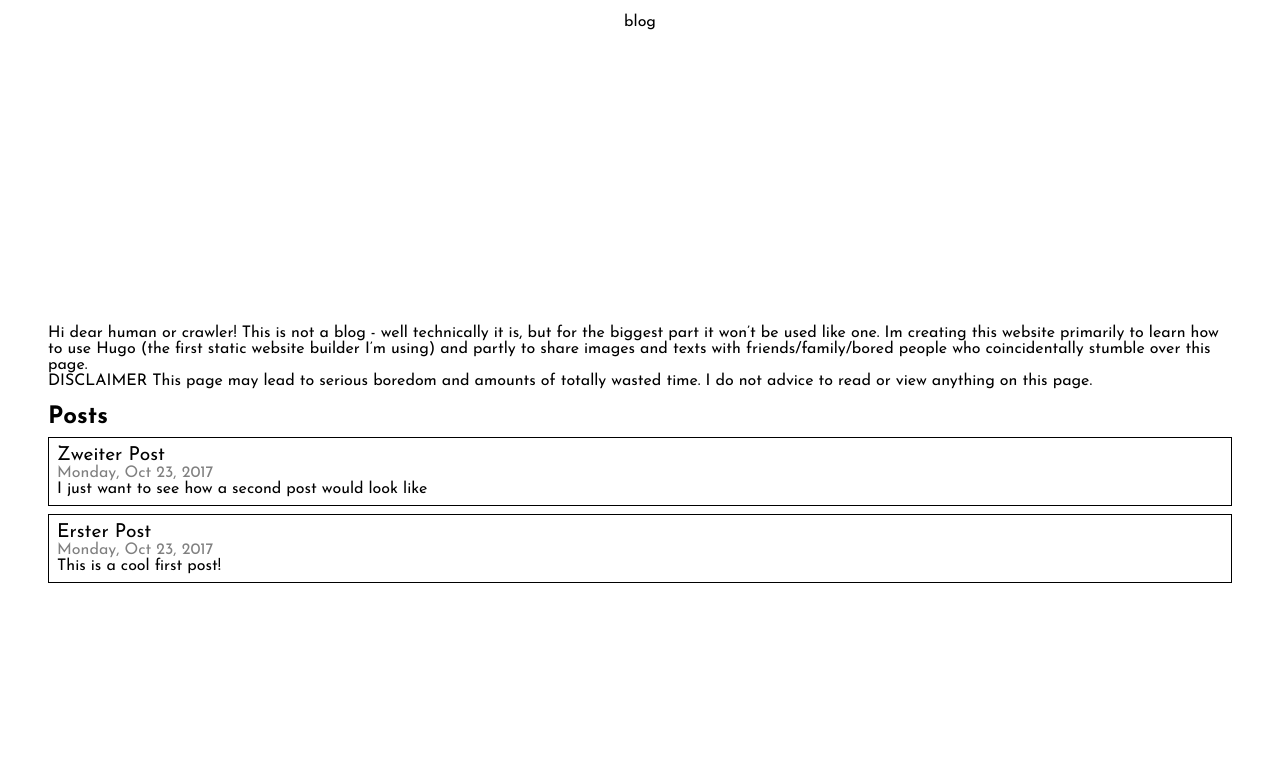
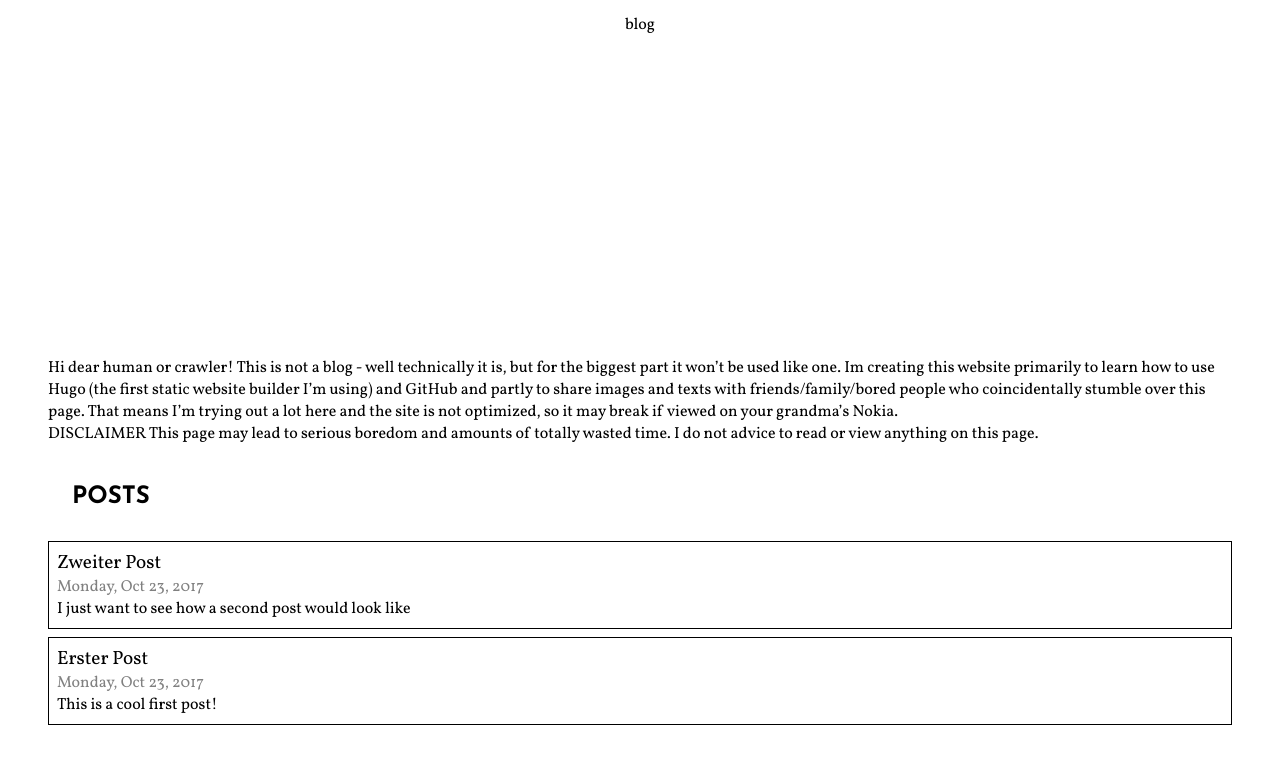
Before and after one commit to ChiIIBiII/ChiIIBiII.github.io, a plain HTML site: page index.html in a window 1280 px wide. Shown: the part 523-1286 px from the top of the page. Before the commit the page ends 1154 px from the top, so only its background shows below. Drawn offline with Linux system fonts and the light colour scheme.

Commit message:
FontChange
Schriftart auf Vollkorn geaendert und Satz auf Startseite hinzugefuegt

```diff
--- a/css/style.css
+++ b/css/style.css
@@ -18,7 +18,7 @@ div {
 /*all document stuff*/
 
 body {
-	font-family: 'Josefin Sans', sans-serif;
+	font-family: 'Vollkorn', serif;
 }
 
 * {
@@ -47,8 +47,9 @@ a {
 }
 
 
-h {
+h1, h2, h3, h4, h5, h6 {
 	padding: 1em;
 	margin: 0;
 	text-transform: uppercase;
+	font-family: 'Josefin Sans', sans-serif;
 }
--- a/index.html
+++ b/index.html
@@ -10,6 +10,7 @@
 		<link href="https://chiiibiii.github.io/css/list.css" rel="stylesheet" type="text/css" />
 	<link href="https://chiiibiii.github.io/css/site.css" rel="stylesheet" type="text/css" />
 	<link href="https://fonts.googleapis.com/css?family=Josefin+Sans:100,300,400,600,700&amp;subset=latin-ext" rel="stylesheet">
+	<link href="https://fonts.googleapis.com/css?family=Vollkorn:400,400i,700" rel="stylesheet">
 	<script type="text/javascript" src="script/TweenMax.min.js"></script>
 	<script type="text/javascript" src="script/DirectionalRotationPlugin.min.js"></script>
 	<script type="text/javascript" src="script/custom.js"></script>
@@ -53,7 +54,8 @@
 	</div>
 
 <div class="content"><p>Hi dear human or crawler!
-This is not a blog - well technically it is, but for the biggest part it won&rsquo;t be used like one. Im creating this website primarily to learn how to use Hugo (the first static website builder I&rsquo;m using) and partly to share images and texts with friends/family/bored people who coincidentally stumble over this page.</p>
+This is not a blog - well technically it is, but for the biggest part it won&rsquo;t be used like one. Im creating this website primarily to learn how to use Hugo (the first static website builder I&rsquo;m using) and GitHub and partly to share images and texts with friends/family/bored people who coincidentally stumble over this page.
+That means I&rsquo;m trying out a lot here and the site is not optimized, so it may break if viewed on your grandma&rsquo;s Nokia.</p>
 
 <p>DISCLAIMER
 This page may lead to serious boredom and amounts of totally wasted time. I do not advice to read or view anything on this page.</p>
@@ -63,7 +65,7 @@ This page may lead to serious boredom and amounts of totally wasted time. I do n
 
           <div class="postwrapper">
                <div class="header">
-                    <a href="./blog/2post/">Zweiter Post</a>
+                    <a href="/blog/2post/">Zweiter Post</a>
                </div>
                <div class="info">Monday, Oct 23, 2017</div>
                <div class="info"></div>
@@ -74,7 +76,7 @@ This page may lead to serious boredom and amounts of totally wasted time. I do n
 
           <div class="postwrapper">
                <div class="header">
-                    <a href="./blog/firstblog/">Erster Post</a>
+                    <a href="/blog/firstblog/">Erster Post</a>
                </div>
                <div class="info">Monday, Oct 23, 2017</div>
                <div class="info"></div>
```
Also changed, not shown: blog/2post/index.html (+1 -0 lines), blog/firstblog/index.html (+1 -0 lines), blog/index.html (+3 -2 lines), sites/about/index.html (+1 -0 lines), sites/index.html (+3 -2 lines), sites/work/index.html (+1 -0 lines), 2 other files.
